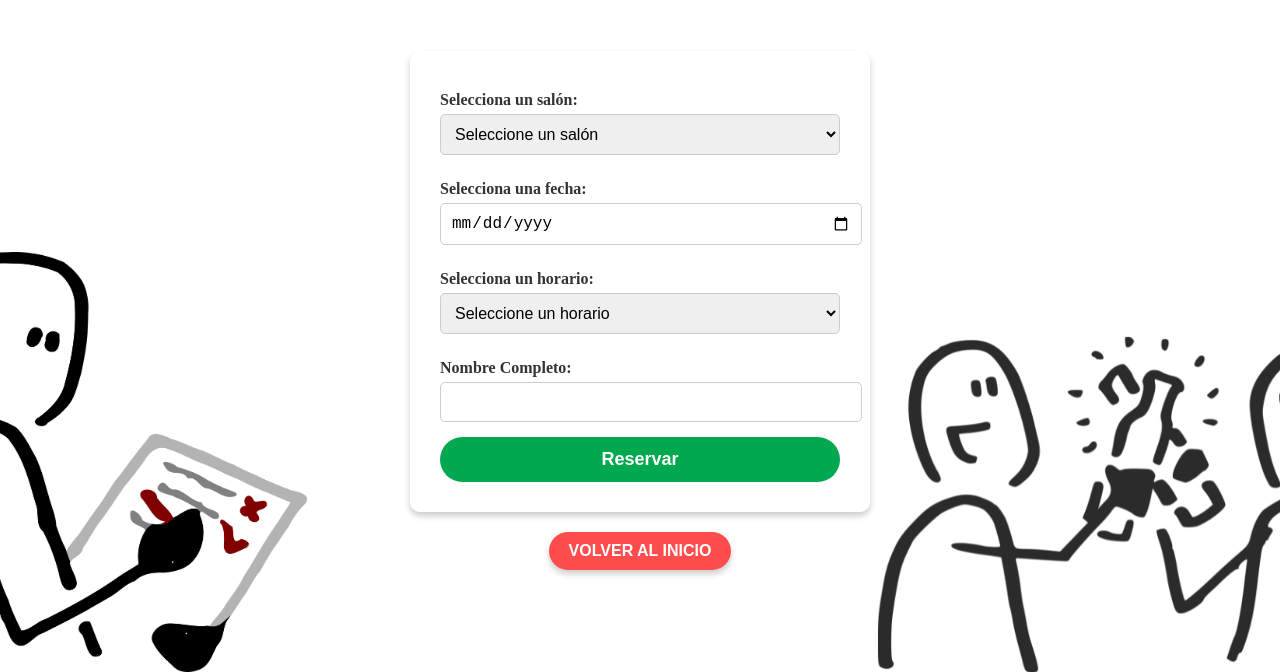
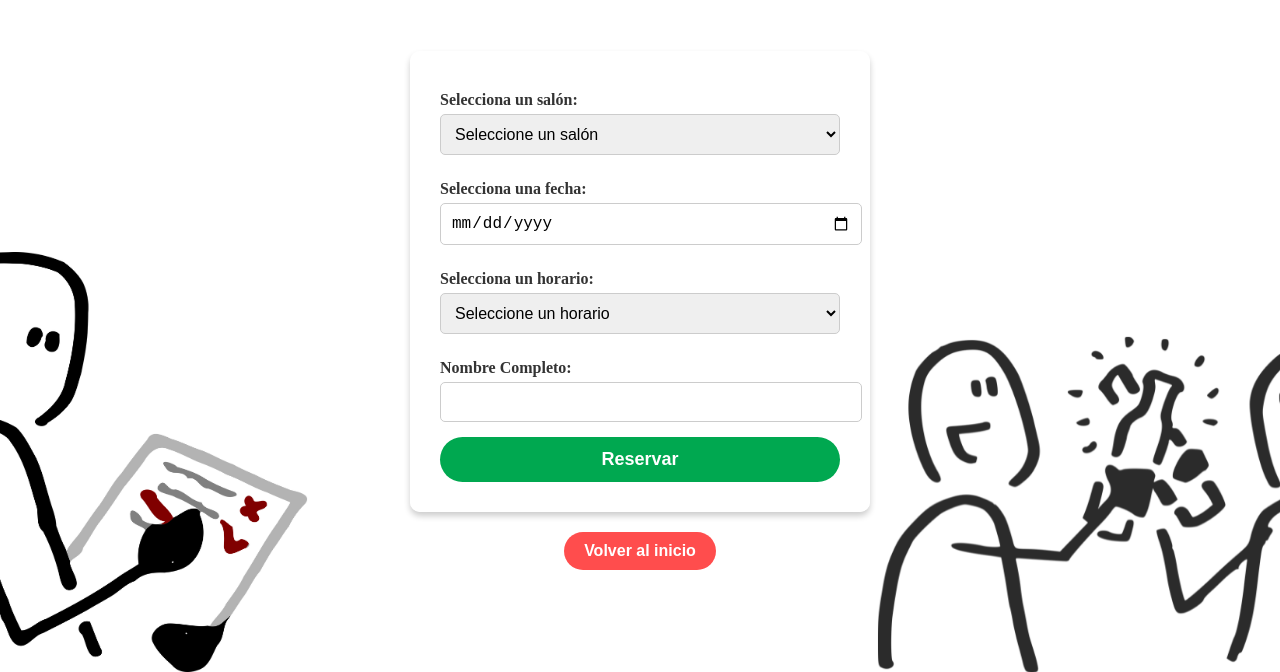
Before and after one commit to Juanvelandia-p/Reservation-System-front, a React (Create React App) app: page /reserva in a window 1280 px wide. Shown: the part 148-820 px from the top of the page. Built offline with nearby package versions, Linux system fonts and the light colour scheme.

Commit message:
Estilización de alertas

```diff
--- a/package.json
+++ b/package.json
@@ -12,6 +12,7 @@
     "react-dom": "^19.0.0",
     "react-router-dom": "^7.3.0",
     "react-scripts": "5.0.1",
+    "react-toastify": "^11.0.5",
     "web-vitals": "^2.1.4"
   },
   "scripts": {
--- a/src/ReservaPage.js
+++ b/src/ReservaPage.js
@@ -1,10 +1,12 @@
 import React, { useState } from "react";
 import { useNavigate } from "react-router-dom";
+import { ToastContainer, toast } from "react-toastify";
+import "react-toastify/dist/ReactToastify.css";
 import "./styles/ReservaPage.css"; // Importamos los estilos
 import { enviarReserva } from "./hooks/labhooks.tsx";
 
 function ReservaPage() {
-  const navigate = useNavigate(); // Hook para la navegación
+  const navigate = useNavigate();
   const [reserva, setReserva] = useState({
     lab: "",
     reserveDate: "",
@@ -23,7 +25,14 @@ function ReservaPage() {
     "17:30-19:00",
   ];
 
-  const salones = ["Ingeniería de Software", "Plataformas computacionales", "Redes de computadores","Multimedia y Móviles","Fundamentos de Computación","Desarrollo de Videojuegos", ];
+  const salones = [
+    "Ingeniería de Software",
+    "Plataformas computacionales",
+    "Redes de computadores",
+    "Multimedia y Móviles",
+    "Fundamentos de Computación",
+    "Desarrollo de Videojuegos",
+  ];
 
   const handleChange = (e) => {
     setReserva({ ...reserva, [e.target.name]: e.target.value });
@@ -33,15 +42,23 @@ function ReservaPage() {
     e.preventDefault();
     try {
       const response = await enviarReserva(reserva);
-
       if (response.status === 200) {
-        alert("Reserva realizada con éxito");
+        toast.success("Reserva realizada con éxito", {
+          position: "top-center",
+          autoClose: 3000,
+        });
       } else {
-        alert("Hubo un problema al realizar la reserva.");
+        toast.error("Hubo un problema al realizar la reserva.", {
+          position: "top-center",
+          autoClose: 3000,
+        });
       }
     } catch (error) {
       console.error("Error al realizar la reserva:", error);
-      alert("Error de conexión. Intenta nuevamente.");
+      toast.error("Error de conexión. Intenta nuevamente.", {
+        position: "top-center",
+        autoClose: 3000,
+      });
     }
   };
 
@@ -64,11 +81,22 @@ function ReservaPage() {
 
         {/* Selección de Fecha */}
         <label>Selecciona una fecha:</label>
-        <input type="date" name="reserveDate" value={reserva.reserveDate} onChange={handleChange} required />
+        <input
+          type="date"
+          name="reserveDate"
+          value={reserva.reserveDate}
+          onChange={handleChange}
+          required
+        />
 
-        {/* Selección de Horario (sin espacios en reserveTime) */}
+        {/* Selección de Horario */}
         <label>Selecciona un horario:</label>
-        <select name="reserveTime" value={reserva.reserveTime} onChange={handleChange} required>
+        <select
+          name="reserveTime"
+          value={reserva.reserveTime}
+          onChange={handleChange}
+          required
+        >
           <option value="">Seleccione un horario</option>
           {horarios.map((hora, index) => (
             <option key={index} value={hora}>
@@ -79,16 +107,27 @@ function ReservaPage() {
 
         {/* Campo de Nombre Completo */}
         <label>Nombre Completo:</label>
-        <input type="text" name="userName" value={reserva.userName} onChange={handleChange} required />
+        <input
+          type="text"
+          name="userName"
+          value={reserva.userName}
+          onChange={handleChange}
+          required
+        />
 
         {/* Botón de Enviar */}
-        <button type="submit" className="submit-button">Reservar</button>
+        <button type="submit" className="submit-button">
+          Reservar
+        </button>
       </form>
 
       {/* Botón para volver a la página principal */}
       <button className="back-button" onClick={() => navigate("/")}>
         Volver al inicio
       </button>
+
+      {/* Contenedor de Toasts */}
+      <ToastContainer />
     </div>
   );
 }
--- a/src/styles/ReservaPage.css
+++ b/src/styles/ReservaPage.css
@@ -3,52 +3,9 @@ html, body {
   padding: 0;
   width: 100%;
   height: 100%;
-
 }
 
-.reserva-container {
-    width: 100vw; /* Ocupa todo el ancho de la pantalla */
-    height: 100vh; /* Ocupa todo el alto de la pantalla */
-    display: flex;
-    flex-direction: column;
-    align-items: center;
-    justify-content: center;
-    background-image: url("../assets/Fondo2.png"); /* Imagen de fondo */
-    background-size: cover;
-    background-position: center;
-    background-repeat: no-repeat;
-    height: 100vh;
-    display: flex;
-    justify-content: center;
-    align-items: center;
-}
-
-.back-button {
-    background-color: #00a850;
-    color: white;
-    font-weight: bold;
-    font-size: 25px;
-    text-transform: uppercase;
-    border: none;
-    border-radius: 50px;
-    padding: 30px 55px;
-    display: flex;
-    align-items: center;
-    gap: 10px;
-    cursor: pointer;
-    transition: 0.3s;
-    box-shadow: 0px 4px 6px rgba(0, 0, 0, 0.2);
-  }
-
-
-  .back-button:hover {
-    background-color: #008c42;
-  }
-
-  .back-button {
-    margin-top: 500px; /* Ajusta este valor según necesites */
-}
-
+/* Contenedor principal con fondo */
 .reserva-container {
   width: 100vw;
   height: 100vh;
@@ -63,11 +20,13 @@ html, body {
   padding: 20px;
 }
 
+/* Titulares y párrafos */
 h2, p {
   color: white;
   text-align: center;
 }
 
+/* Estilos del formulario */
 .reserva-form {
   background: rgba(255, 255, 255, 0.9);
   padding: 30px;
@@ -78,6 +37,7 @@ html, body {
   width: 100%;
 }
 
+/* Etiquetas */
 label {
   display: block;
   font-weight: bold;
@@ -86,6 +46,7 @@ html, body {
   color: #333;
 }
 
+/* Inputs y selects */
 select, input {
   width: 100%;
   padding: 10px;
@@ -95,6 +56,7 @@ html, body {
   font-size: 16px;
 }
 
+/* Botón de enviar ("Reservar") */
 .submit-button {
   background-color: #00a850;
   color: white;
@@ -112,6 +74,7 @@ html, body {
   background-color: #008c42;
 }
 
+/* Botón de volver ("Volver al inicio") */
 .back-button {
   background-color: #ff4d4d;
   color: white;
```
Also changed, not shown: 1 other file (tests, documents, lock files or other folders). Lines whose indentation alone changed are shown as unchanged.
